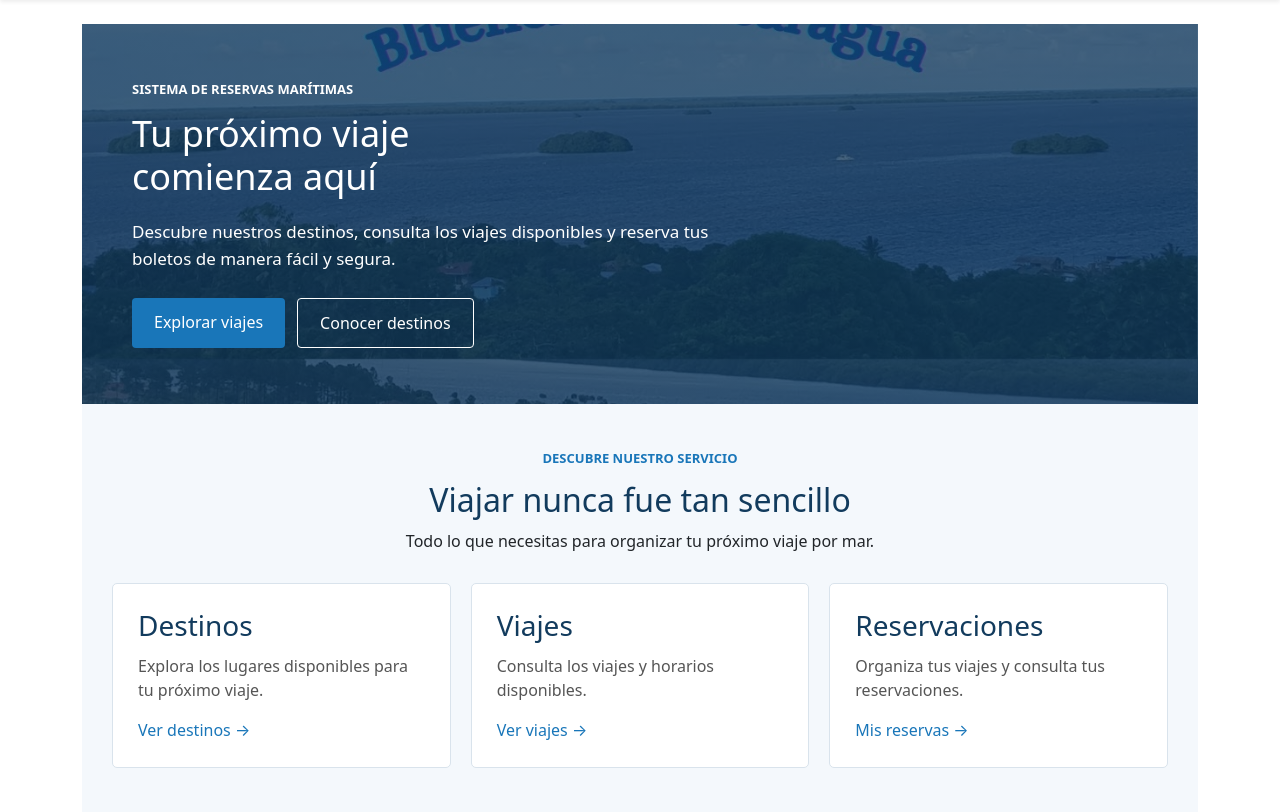
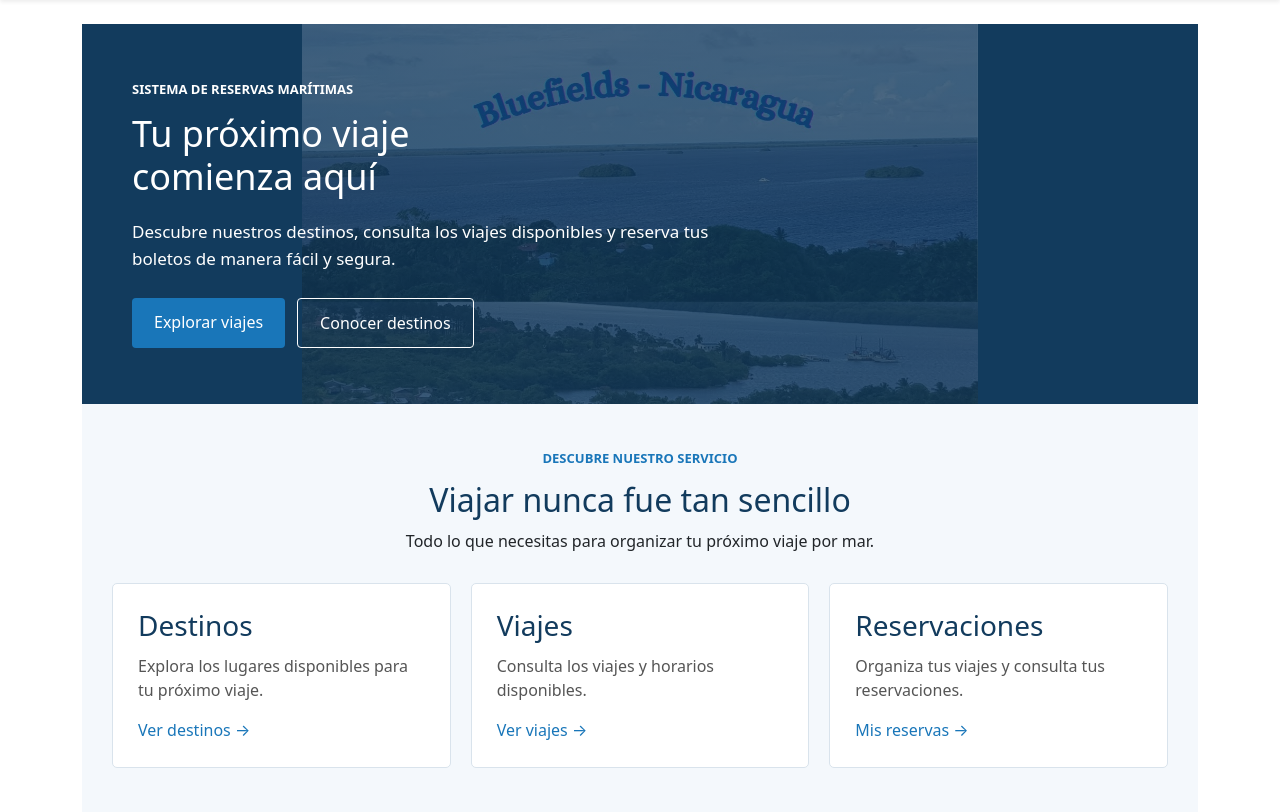
Before and after one commit to stephengarcia1009-coder/Proyecto_final_Reserva, an ASP.NET Core app: page / in a window 1280 px wide. Shown: the part 56-868 px from the top of the page. Run offline with ASP.NET Core 8, Linux system fonts and the light colour scheme; style sheets or scripts are compiled from the project's sources; the project's own start-up code is not run, and a stand-in starts its controllers and pages.

Commit message:
Ajustar imagen de fondo del Home

```diff
--- a/Proyecto_De-Reserva-de-boletosMar/wwwroot/css/site.css
+++ b/Proyecto_De-Reserva-de-boletosMar/wwwroot/css/site.css
@@ -8,7 +8,8 @@
     padding: 50px;
     background-color: #123b5d;
     background-image: linear-gradient( rgba(18, 59, 93, 0.75), rgba(18, 59, 93, 0.75) ), url('/Imagen/rotulo.jpg');
-    background-size: cover;
+    background-size: contain;
+    background-repeat: no-repeat;
     background-position: center;
     color: white;
 }
```
